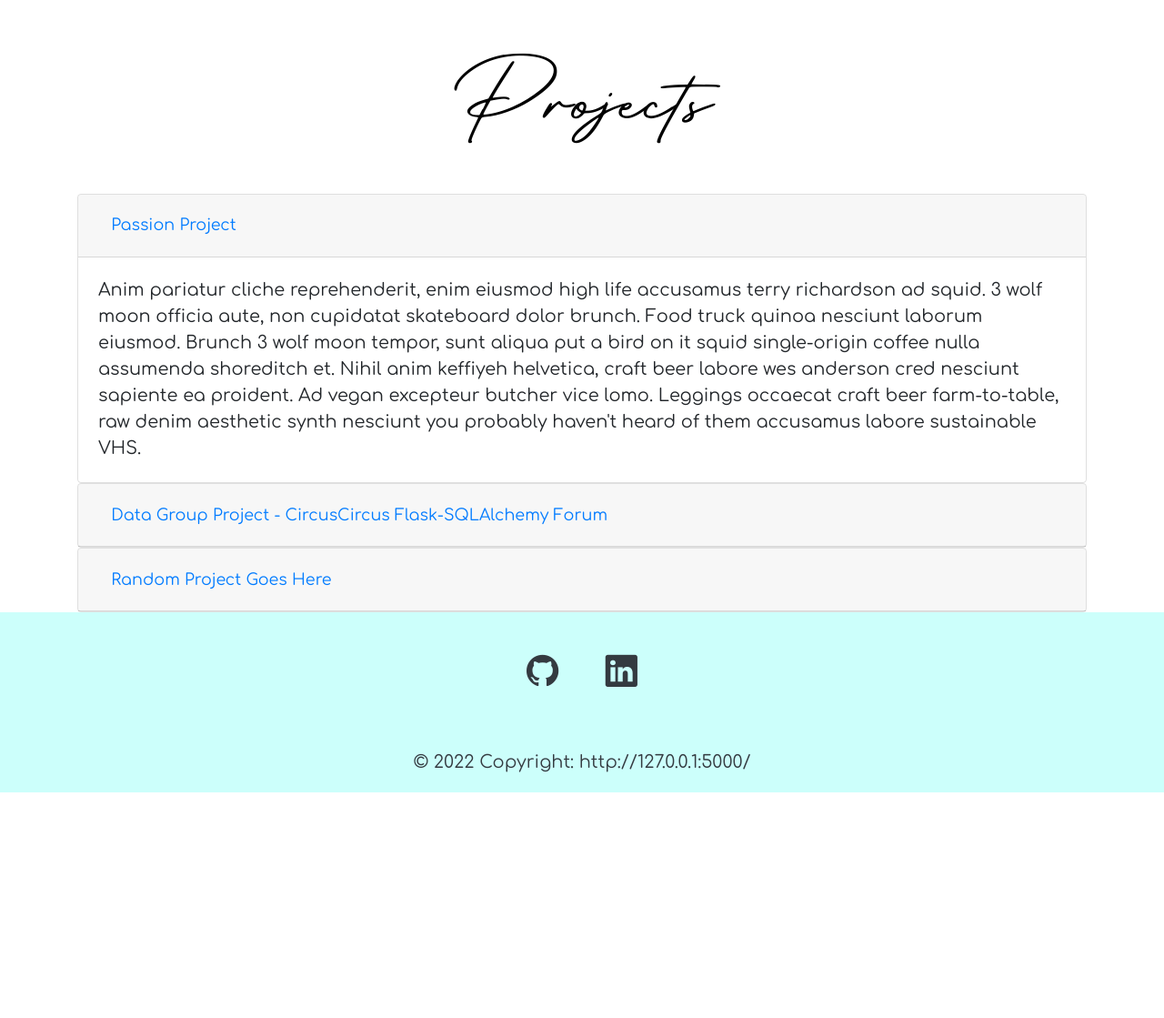
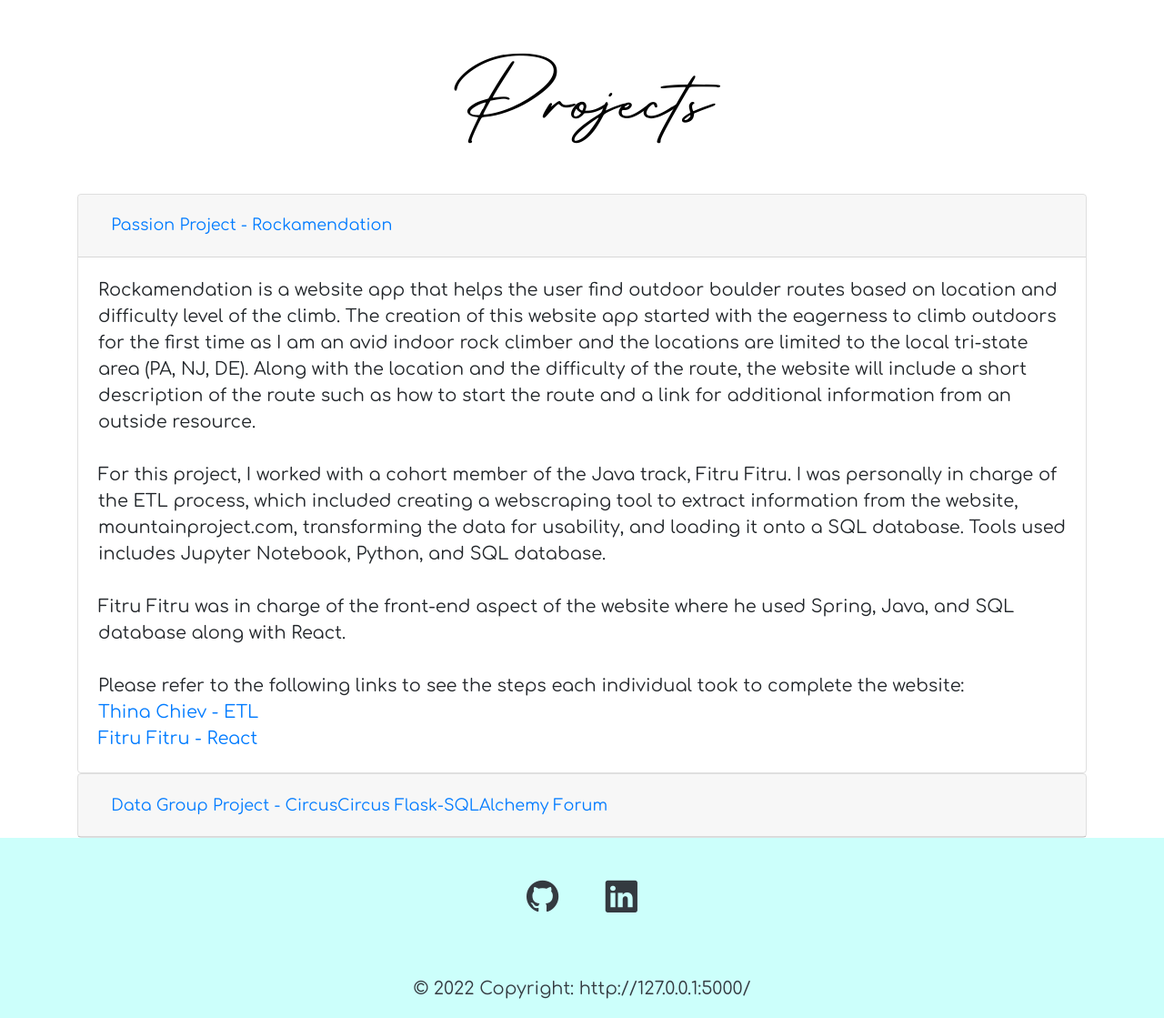
Before and after one commit to kchiev215/Spotify_EDM_Lofi_Analysis, a Flask app: page /projects in a window 1280 px wide. Shown: the part 83-1202 px from the top of the page at 91% size. Before the commit the page ends 954 px from the top, so only its background shows below. Run offline with Flask 2, Linux system fonts and the light colour scheme; some libraries are stand-ins or nearby versions.

```diff
--- a/Flask/application/__init__.py
+++ b/Flask/application/__init__.py
@@ -1,9 +1,5 @@
 from flask import render_template, url_for
-import json
-import plotly
-import plotly.express as px
 from flask import Flask
-import os
 
 app = Flask(__name__)
 
--- a/Flask/application/templates/analysis_code.html
+++ b/Flask/application/templates/analysis_code.html
@@ -2,7 +2,7 @@
 {% block content %}
     <div class="site-header-logo">
         <h1 class="text-center">
-            "The Process"
+            The Process
         </h1>
         <head>
           <link rel="stylesheet"
--- a/Flask/application/templates/projects.html
+++ b/Flask/application/templates/projects.html
@@ -11,14 +11,32 @@
         <div class="card-header" id="headingOne">
           <h5 class="mb-0">
             <button class="btn btn-link" data-toggle="collapse" data-target="#collapseOne" aria-expanded="true" aria-controls="collapseOne">
-              Passion Project
+              Passion Project - Rockamendation
             </button>
           </h5>
         </div>
 
         <div id="collapseOne" class="collapse show" aria-labelledby="headingOne" data-parent="#accordion">
           <div class="card-body">
-            Anim pariatur cliche reprehenderit, enim eiusmod high life accusamus terry richardson ad squid. 3 wolf moon officia aute, non cupidatat skateboard dolor brunch. Food truck quinoa nesciunt laborum eiusmod. Brunch 3 wolf moon tempor, sunt aliqua put a bird on it squid single-origin coffee nulla assumenda shoreditch et. Nihil anim keffiyeh helvetica, craft beer labore wes anderson cred nesciunt sapiente ea proident. Ad vegan excepteur butcher vice lomo. Leggings occaecat craft beer farm-to-table, raw denim aesthetic synth nesciunt you probably haven't heard of them accusamus labore sustainable VHS.
+            Rockamendation is a website app that helps the user find outdoor boulder routes based on location and difficulty level of the climb.
+            The creation of this website app started with the eagerness to climb outdoors for the first time as I am an avid indoor rock climber
+            and the locations are limited to the local tri-state area (PA, NJ, DE). Along with the location and the difficulty of the route,
+            the website will include a short description of the route such as how to start the route and a link for additional information from
+            an outside resource.
+            <br>
+            <br>
+            For this project, I worked with a cohort member of the Java track, Fitru Fitru. I was personally in charge of the ETL process, which
+            included creating a webscraping tool to extract information from the website, mountainproject.com, transforming the data
+            for usability, and loading it onto a SQL database. Tools used includes Jupyter Notebook, Python, and SQL database.
+            <br>
+            <br>
+            Fitru Fitru was in charge of the front-end aspect of the website where he used Spring, Java, and SQL database along with React.
+            <br>
+            <br>
+            Please refer to the following links to see the steps each individual took to complete the website:
+            <br>
+            <a href="https://github.com/kchiev215/Passion_project<">Thina Chiev - ETL</a><br>
+            <a href="https://github.com/tfitru/Rockamendation">Fitru Fitru - React</a><br>
           </div>
         </div>
       </div>
@@ -36,19 +54,5 @@
           </div>
         </div>
       </div>
-      <div class="card">
-        <div class="card-header" id="headingThree">
-          <h5 class="mb-0">
-            <button class="btn btn-link collapsed" data-toggle="collapse" data-target="#collapseThree" aria-expanded="false" aria-controls="collapseThree">
-              Random Project Goes Here
-            </button>
-          </h5>
-        </div>
-        <div id="collapseThree" class="collapse" aria-labelledby="headingThree" data-parent="#accordion">
-          <div class="card-body">
-            Anim pariatur cliche reprehenderit, enim eiusmod high life accusamus terry richardson ad squid. 3 wolf moon officia aute, non cupidatat skateboard dolor brunch. Food truck quinoa nesciunt laborum eiusmod. Brunch 3 wolf moon tempor, sunt aliqua put a bird on it squid single-origin coffee nulla assumenda shoreditch et. Nihil anim keffiyeh helvetica, craft beer labore wes anderson cred nesciunt sapiente ea proident. Ad vegan excepteur butcher vice lomo. Leggings occaecat craft beer farm-to-table, raw denim aesthetic synth nesciunt you probably haven't heard of them accusamus labore sustainable VHS.
-          </div>
-        </div>
-      </div>
-    </div>
+
 {% endblock %}
```
